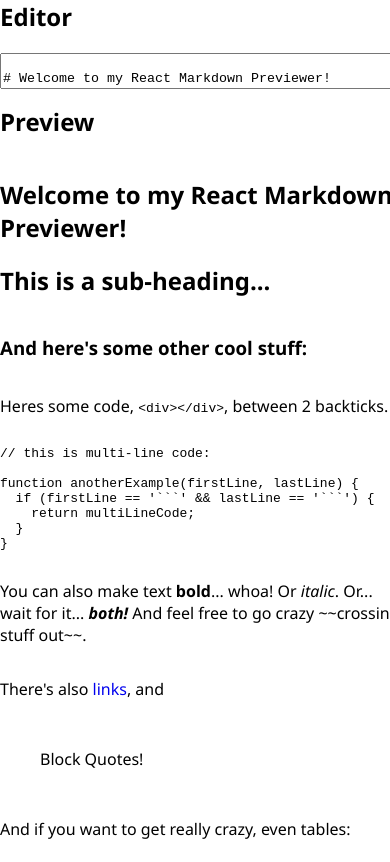
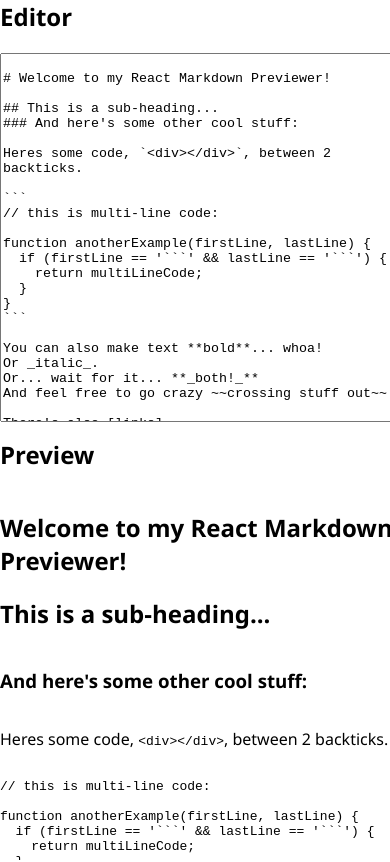
Before and after one commit to spfave/fcc-certificate-projects, a React (Vite) app in the folder front-end/markdown-preview/: page / in a window 390 px wide. Shown: the top 862 px of the page. Built offline with nearby package versions, Linux system fonts and the light colour scheme.

Commit message:
Update grip responsiveness

```diff
--- a/front-end/markdown-preview/src/components/markdown-workspace.css
+++ b/front-end/markdown-preview/src/components/markdown-workspace.css
@@ -8,6 +8,7 @@
 .markdown-section {
 	display: grid;
 	grid-template-rows: auto 1fr;
+	min-height: 50dvh;
 
 	& h2 {
 		margin-top: 0;
@@ -21,4 +22,8 @@
 			width: 100%;
 		}
 	}
+
+	& #preview {
+		overflow: auto;
+	}
 }
```
